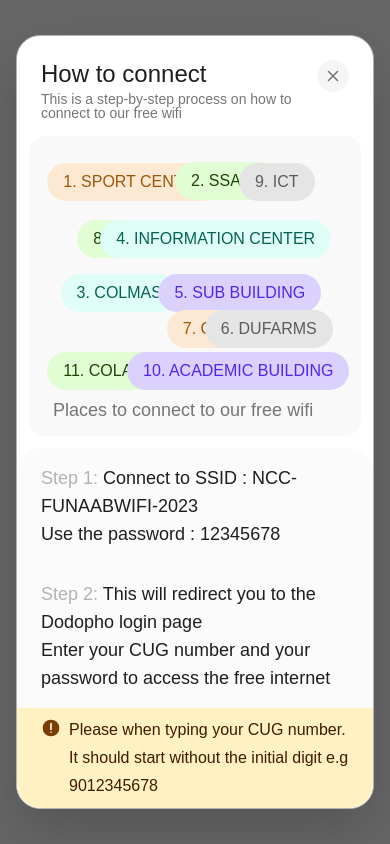
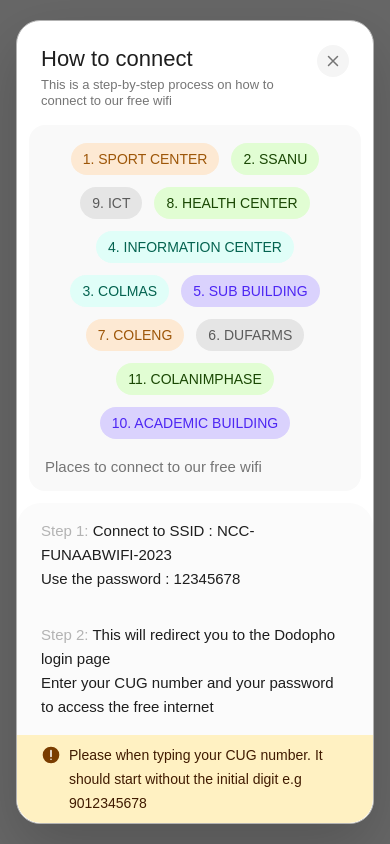
Before and after one commit to aboki-jay/Campus-wifi-portal, a Next.js app: page / in a window 390 px wide. Both pictures are taken after a click on the button "How to connect". Shown: the top 844 px of the page. Built offline with nearby package versions, Linux system fonts and the light colour scheme.

Commit message:
feat: mobile responsiveness for modal page and also hiding result on database

```diff
--- a/app/page.tsx
+++ b/app/page.tsx
@@ -3,7 +3,7 @@
 import Image from "next/image";
 import { useState } from "react";
 import { useRouter } from "next/navigation";
-import { Globe2, GraduationCap, KeyRound, UserRound } from "lucide-react";
+import { Globe2, KeyRound } from "lucide-react";
 
 type CredentialStatus = "unclaimed" | "claimed" | string;
 
@@ -313,13 +313,13 @@
 function HowToConnectModal({ onClose }: { onClose: () => void }) {
   return (
     <div className="fixed inset-0 z-50 grid place-items-center bg-black/60 p-4">
-      <div className="w-[633px] max-w-[calc(100vw-32px)] overflow-hidden rounded-[24px] border border-[#B2B2B2] bg-white shadow-[0_24px_60px_rgba(0,0,0,0.18)]">
+      <div className="max-h-[calc(100vh-32px)] w-[633px] max-w-[calc(100vw-32px)] overflow-y-auto rounded-[24px] border border-[#B2B2B2] bg-white shadow-[0_24px_60px_rgba(0,0,0,0.18)]">
         <div className="flex items-start justify-between px-6 pb-4 pt-6 sm:px-8">
           <div className="space-y-1">
-            <h2 className="text-[24px] font-medium leading-7 text-[#1E1E1E]">
+            <h2 className="text-[22px] font-medium leading-7 text-[#1E1E1E] sm:text-[24px]">
               How to connect
             </h2>
-            <p className="text-[14px] leading-[14px] text-[#757575]">
+            <p className="text-[13px] leading-[16px] text-[#757575] sm:text-[14px] sm:leading-[14px]">
               This is a step-by-step process on how to connect to our free wifi
             </p>
           </div>
@@ -335,17 +335,30 @@
         </div>
 
         <div className="px-3 pb-3 sm:px-3">
-          <div className="relative h-[300px] rounded-[16px] bg-[#F9F9F9] px-6 pb-3 pt-[18px]">
+          <div className="rounded-[16px] bg-[#F9F9F9] px-4 pb-3 pt-[18px] sm:px-6">
+            <div className="flex flex-wrap justify-center gap-3 sm:hidden">
               {CONNECT_LOCATIONS.map((location) => (
                 <span
                   key={location.label}
-                className={`absolute inline-flex rounded-[999px] px-4 py-[7px] text-[16px] font-medium leading-6 sm:text-[18px] ${location.bgClassName} ${location.textClassName} ${location.positionClassName}`}
+                  className={`inline-flex rounded-[999px] px-3 py-[6px] text-[14px] font-medium leading-5 ${location.bgClassName} ${location.textClassName}`}
                 >
                   {location.label}
                 </span>
               ))}
+            </div>
 
-            <p className="absolute bottom-3 left-6 text-[18px] font-medium leading-7 text-[#757575]">
+            <div className="relative hidden h-[300px] sm:block">
+              {CONNECT_LOCATIONS.map((location) => (
+                <span
+                  key={location.label}
+                  className={`absolute inline-flex rounded-[999px] px-4 py-[7px] text-[18px] font-medium leading-6 ${location.bgClassName} ${location.textClassName} ${location.positionClassName}`}
+                >
+                  {location.label}
+                </span>
+              ))}
+            </div>
+
+            <p className="mt-4 text-[15px] font-medium leading-6 text-[#757575] sm:absolute sm:bottom-3 sm:left-6 sm:mt-0 sm:text-[18px] sm:leading-7">
               Places to connect to our free wifi
             </p>
           </div>
@@ -353,25 +366,25 @@
 
         <div className="overflow-hidden rounded-[24px] bg-white">
           <div className="bg-[#FBFBFB] px-6 py-4 sm:px-8">
-            <p className="text-[18px] leading-7 text-[#1E1E1E]">
+            <p className="text-[15px] leading-6 text-[#1E1E1E] sm:text-[18px] sm:leading-7">
               <span className="font-medium text-[#B3B3B3]">Step 1: </span>
               <span className="font-medium">
                 Connect to SSID : NCC-FUNAABWIFI-2023
               </span>
             </p>
-            <p className="text-[18px] leading-7 text-[#1E1E1E]">
+            <p className="text-[15px] leading-6 text-[#1E1E1E] sm:text-[18px] sm:leading-7">
               <span className="font-medium">Use the password : </span>12345678
             </p>
           </div>
 
           <div className="bg-[#FBFBFB] px-6 py-4 sm:px-8">
-            <p className="text-[18px] leading-7 text-[#1E1E1E]">
+            <p className="text-[15px] leading-6 text-[#1E1E1E] sm:text-[18px] sm:leading-7">
               <span className="font-medium text-[#B3B3B3]">Step 2: </span>
               <span className="font-medium">
                 This will redirect you to the Dodopho login page
               </span>
             </p>
-            <p className="text-[18px] font-medium leading-7 text-[#1E1E1E]">
+            <p className="text-[15px] font-medium leading-6 text-[#1E1E1E] sm:text-[18px] sm:leading-7">
               Enter your CUG number and your password to access the free
               internet
             </p>
@@ -379,7 +392,7 @@
 
           <div className="flex items-start gap-2 bg-[#FFF1C2] px-6 py-2 sm:px-8">
             <CautionIcon className="mt-[2px] size-5 shrink-0 text-[#7A3D00]" />
-            <p className="text-[16px] leading-7 text-[#401B01] sm:text-[18px]">
+            <p className="text-[14px] leading-6 text-[#401B01] sm:text-[18px] sm:leading-7">
               Please when typing your CUG number. It should start without the
               initial digit e.g 9012345678
             </p>
@@ -777,16 +790,6 @@
 
                 <div className="flex w-full flex-col gap-2">
                   <CredentialField
-                    icon={<UserRound className="size-5" strokeWidth={2} />}
-                    label="Name"
-                    value={ui.credential.full_name}
-                  />
-                  <CredentialField
-                    icon={<GraduationCap className="size-5" strokeWidth={2} />}
-                    label="Department"
-                    value={ui.credential.department || ui.credential.college}
-                  />
-                  <CredentialField
                     icon={<KeyRound className="size-5" strokeWidth={2} />}
                     label="Your Internet password"
                     value={
```
Lines whose indentation alone changed are shown as unchanged.
